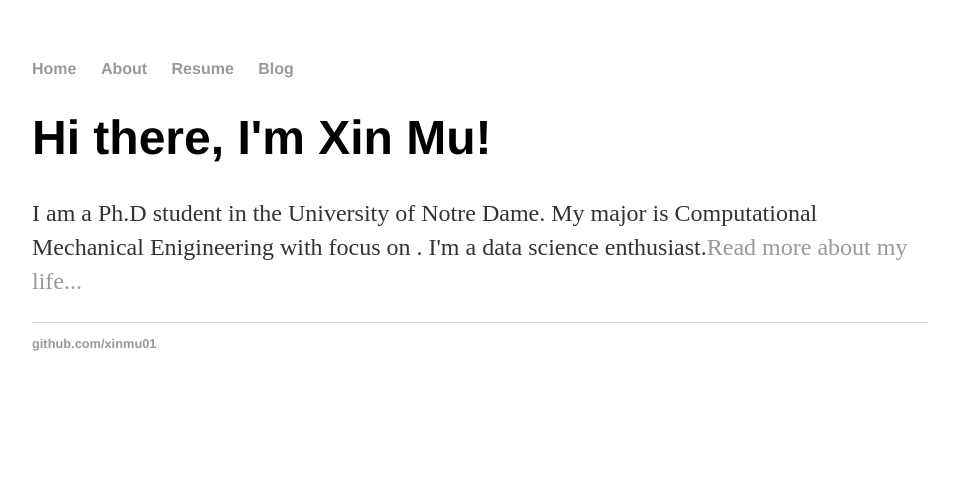
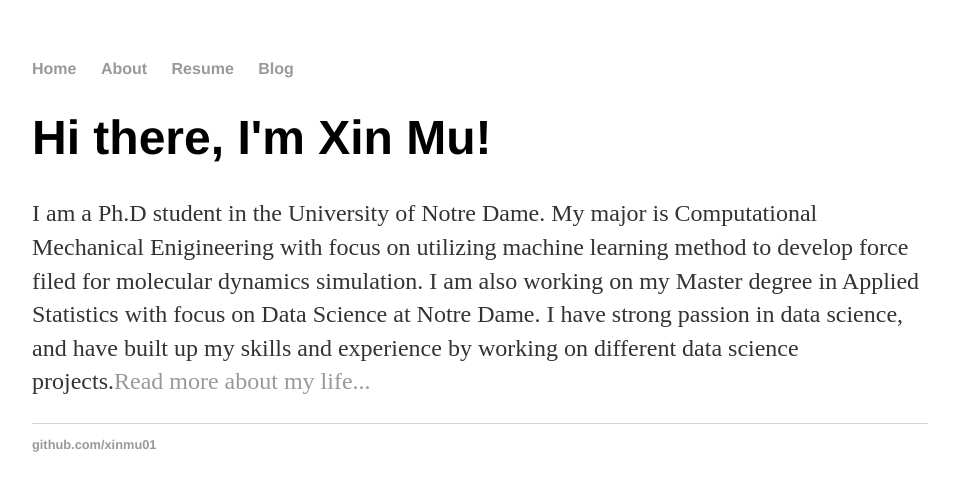
Before and after one commit to xinmu01/xinmu01.github.io, a Jekyll site: the page built from index.html, in a window 1280 px wide. Shown: the top 491 px of the page, without its empty margins (160-1119 px from the left). Built offline with Jekyll 4.4.1, drawn with Linux system fonts in a browser that asks for light colours.

Commit message:
Update index.html

```diff
--- a/index.html
+++ b/index.html
@@ -4,5 +4,5 @@ title: Xin Mu
 ---
 <div class="blurb">
 	<h1>Hi there, I'm Xin Mu!</h1>
-	<p>I am a Ph.D student in the University of Notre Dame. My major is Computational Mechanical Enigineering with focus on . I'm a data science enthusiast.<a href="/about">Read more about my life...</a></p>
+	<p>I am a Ph.D student in the University of Notre Dame. My major is Computational Mechanical Enigineering with focus on utilizing machine learning method to develop force filed for molecular dynamics simulation. I am also working on my Master degree in Applied Statistics with focus on Data Science at Notre Dame. I have strong passion in data science, and have built up my skills and experience by working on different data science projects.<a href="/about">Read more about my life...</a></p>
 </div><!-- /.blurb -->
```
